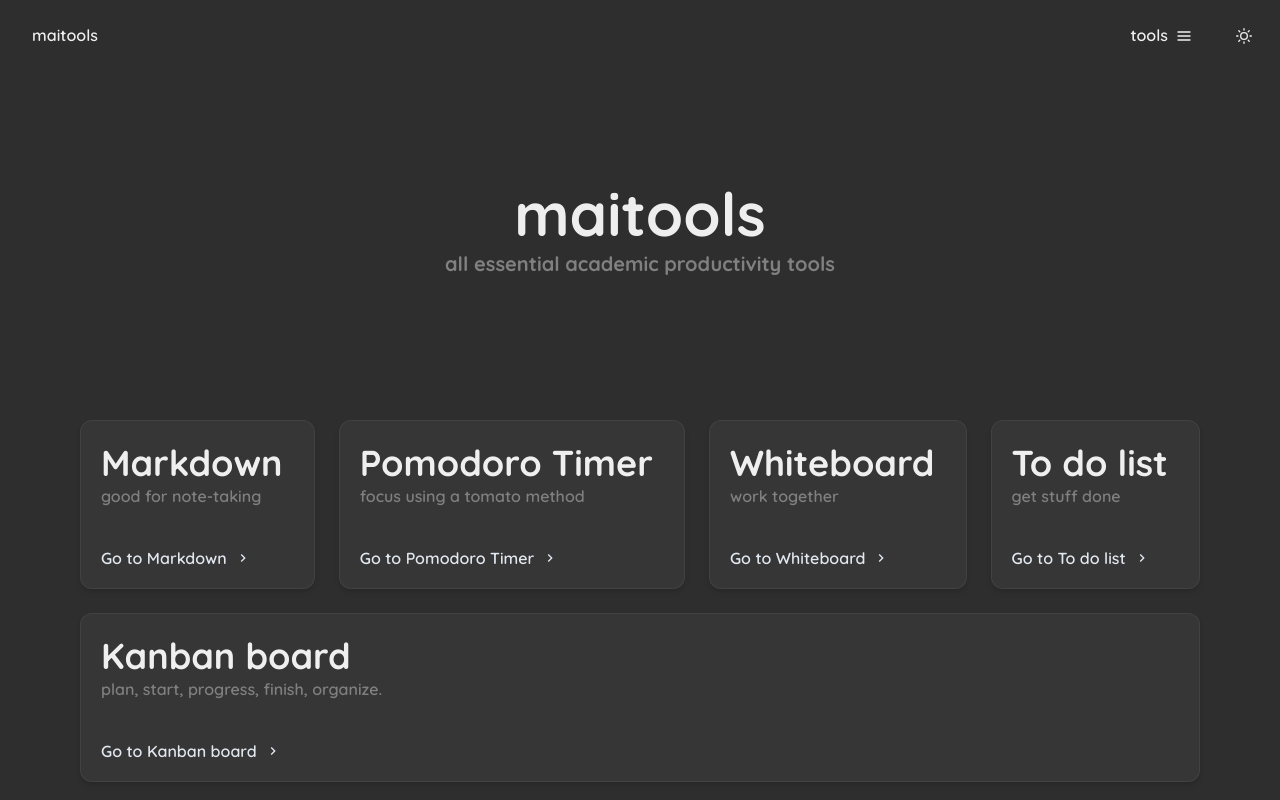
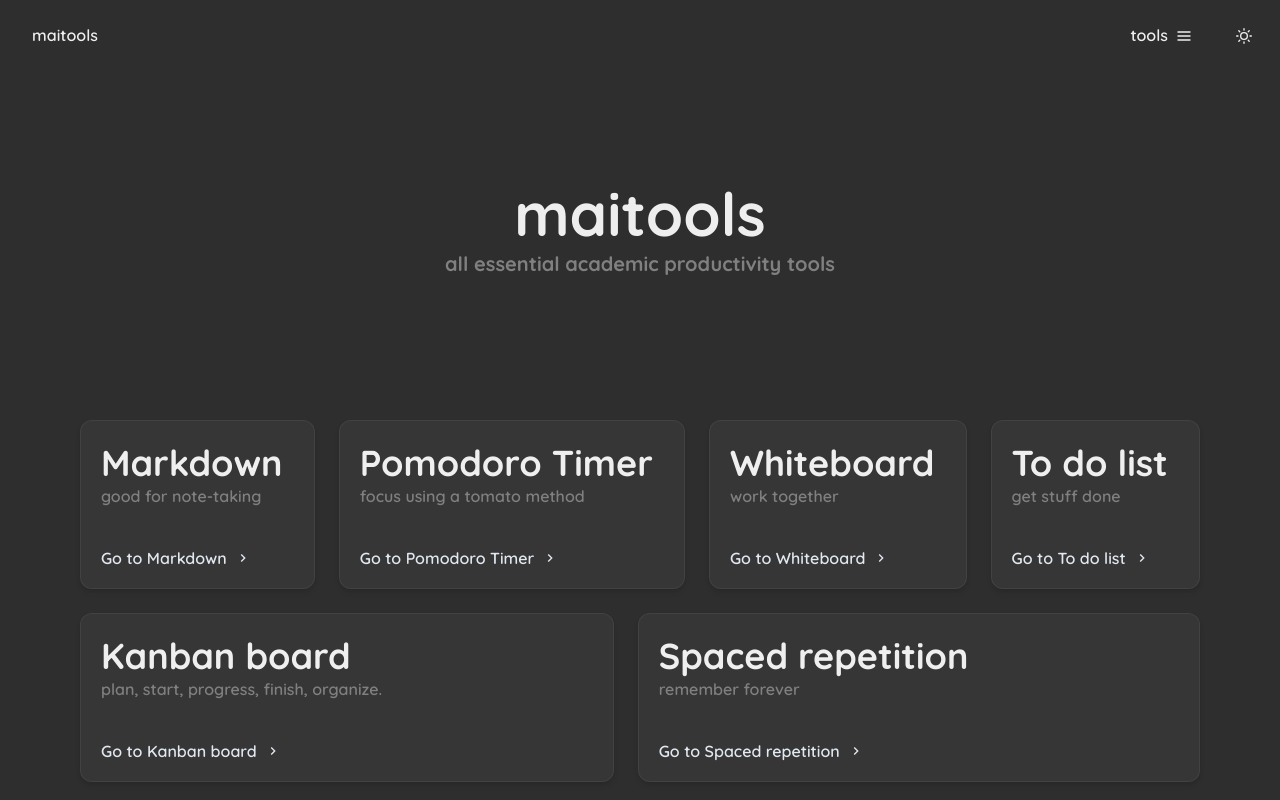
Before and after one commit to olimeme/maitools, a React (Vite) app: page / in a window 1280 px wide. Built offline with nearby package versions, Linux system fonts and the light colour scheme.

Commit message:
add: spaced repetition page

```diff
--- a/src/data/landingPageCardItems.ts
+++ b/src/data/landingPageCardItems.ts
@@ -30,4 +30,9 @@ export const landingPageCardItems: TLandingPageCardItems[] = [
     desc: "plan, start, progress, finish, organize.",
     link: "/kanban",
   },
+  {
+    heading: "Spaced repetition",
+    desc: "remember forever",
+    link: "/spaced-repetition",
+  },
 ];
--- a/src/routes/publicRoutes.tsx
+++ b/src/routes/publicRoutes.tsx
@@ -12,6 +12,7 @@ export const public_route_group = [
   { path: "/whiteboard", element: <ComingSoonPage /> },
   { path: "/todo-list", element: <TodoListPage /> },
   { path: "/kanban", element: <KanbanBoardPage /> },
+  { path: "/spaced-repetition", element: <ComingSoonPage /> },
   { path: "/", element: <LandingPage /> },
 ];
 
```
